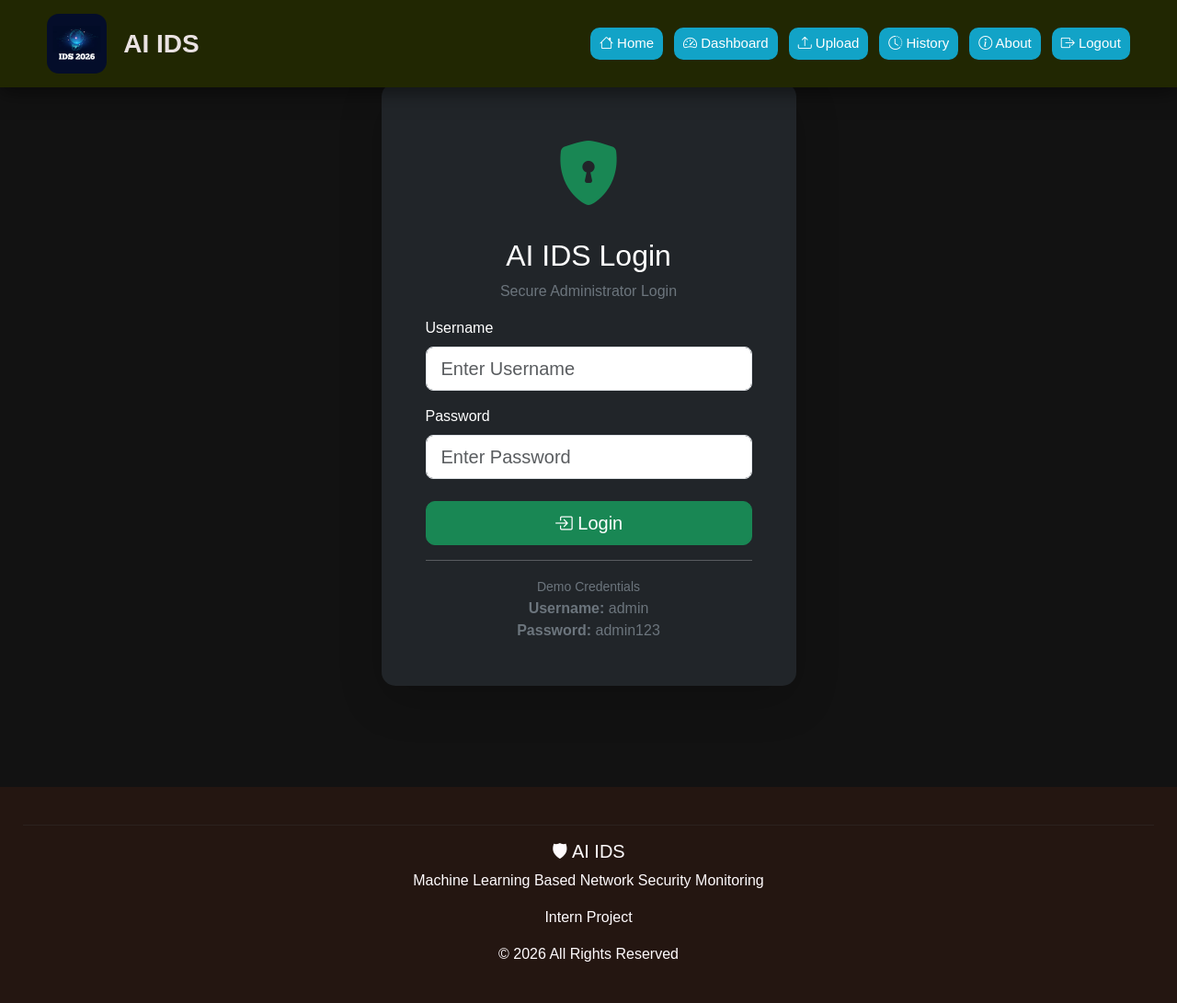
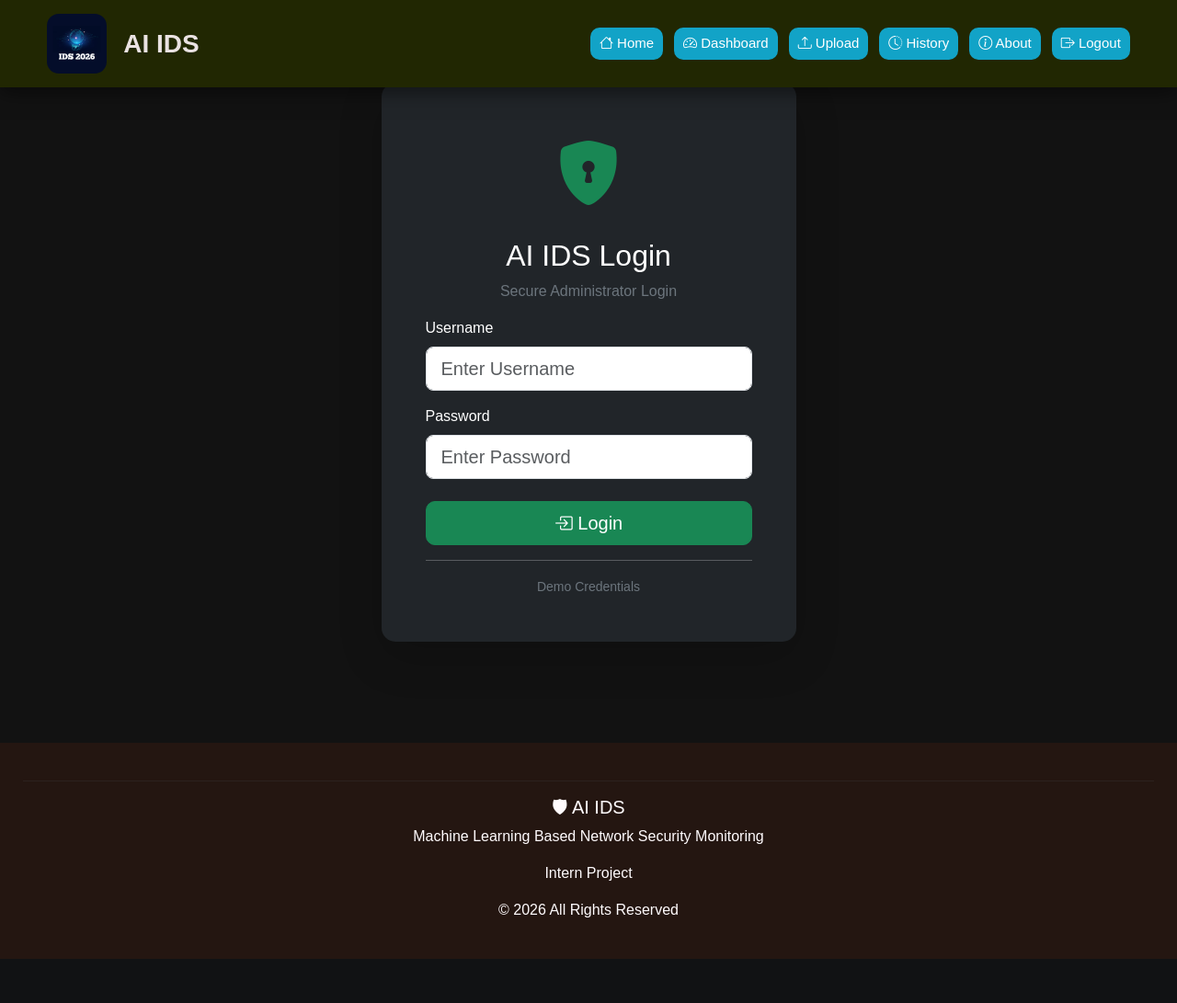
Before and after one commit to EkuabouRiame/IDS_PROJECT-2026, a Flask app: page /login in a window 1280 px wide. Shown: the whole page at 92% size. After the commit the page ends 1043 px from the top, so only its background shows below. Run offline with Flask 3, Linux system fonts and the light colour scheme; parts of the project's set-up code (start-up, migrations or seed data) failed here and were passed over.

Commit message:
Update login page

```diff
--- a/app/templates/login.html
+++ b/app/templates/login.html
@@ -99,12 +99,6 @@ Login
 
                     <br>
 
-                    <strong>Username:</strong> admin
-
-                    <br>
-
-                    <strong>Password:</strong> admin123
-
                 </div>
 
             </div>
```
